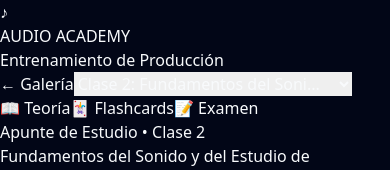
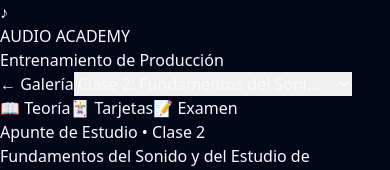
Before and after one commit to SamuAguilar/produccion-musical, a React (Vite) app: page / in a window 390 px wide. Both pictures are taken after a click on the element 195 px from the left and 216 px from the top of the page. Shown: the top 170 px of the page. Built offline with nearby package versions, Linux system fonts and the light colour scheme.

Commit message:
Ajustes de layout responsive mobile y scroll

```diff
--- a/src/App.jsx
+++ b/src/App.jsx
@@ -34,11 +34,12 @@ export default function App() {
 
 {/* Controles visibles únicamente cuando se está dentro de una clase */}
         {selectedClassId && (
-          <div className="flex items-center gap-3 ml-auto sm:ml-0">
+          <div className="w-full sm:w-auto flex flex-col sm:flex-row items-stretch sm:items-center gap-2.5 mt-2 sm:mt-0">
+            <div className="flex items-center gap-2 w-full sm:w-auto">
               {/* Botón para volver a la galería */}
               <button
                 onClick={() => setSelectedClassId(null)}
-              className="text-xs bg-slate-800 hover:bg-slate-700 text-slate-300 px-3 py-2 rounded-xl border border-slate-700 transition"
+                className="shrink-0 text-xs bg-slate-800 hover:bg-slate-700 text-slate-300 px-3 py-2 rounded-xl border border-slate-700 transition"
               >
                 ← Galería
               </button>
@@ -47,7 +48,7 @@ export default function App() {
               <select
                 value={selectedClassId}
                 onChange={(e) => handleSelectClass(e.target.value)}
-              className="bg-slate-800 border border-slate-700 text-white text-xs sm:text-sm rounded-xl px-3 py-2 outline-none focus:border-emerald-500 transition cursor-pointer"
+                className="flex-1 sm:w-48 bg-slate-800 border border-slate-700 text-white text-xs rounded-xl px-2.5 py-2 outline-none focus:border-emerald-500 transition cursor-pointer truncate"
               >
                 {Object.keys(classesData).map((id) => (
                   <option key={id} value={id}>
@@ -55,14 +56,15 @@ export default function App() {
                   </option>
                 ))}
               </select>
+            </div>
 
-            {/* Switch de 3 Modos */}
-            <div className="flex bg-slate-950 border border-slate-800 rounded-xl p-1 gap-1">
+            {/* Switch de 3 Modos (Distribuido parejo en móviles) */}
+            <div className="grid grid-cols-3 bg-slate-950 border border-slate-800 rounded-xl p-1 gap-1 w-full sm:w-auto">
               <button
                 onClick={() => setActiveTab('theory')}
-                className={`px-3 py-1.5 rounded-lg text-xs font-semibold transition ${
+                className={`py-2 sm:py-1.5 px-2 rounded-lg text-xs font-semibold text-center transition truncate ${
                   activeTab === 'theory'
-                    ? 'bg-emerald-500 text-slate-950 shadow'
+                    ? 'bg-emerald-500 text-slate-950 font-bold shadow'
                     : 'text-slate-400 hover:text-white'
                 }`}
               >
@@ -70,19 +72,19 @@ export default function App() {
               </button>
               <button
                 onClick={() => setActiveTab('flashcards')}
-                className={`px-3 py-1.5 rounded-lg text-xs font-semibold transition ${
+                className={`py-2 sm:py-1.5 px-2 rounded-lg text-xs font-semibold text-center transition truncate ${
                   activeTab === 'flashcards'
-                    ? 'bg-emerald-500 text-slate-950 shadow'
+                    ? 'bg-emerald-500 text-slate-950 font-bold shadow'
                     : 'text-slate-400 hover:text-white'
                 }`}
               >
-                🃏 Flashcards
+                🃏 Tarjetas
               </button>
               <button
                 onClick={() => setActiveTab('quiz')}
-                className={`px-3 py-1.5 rounded-lg text-xs font-semibold transition ${
+                className={`py-2 sm:py-1.5 px-2 rounded-lg text-xs font-semibold text-center transition truncate ${
                   activeTab === 'quiz'
-                    ? 'bg-emerald-500 text-slate-950 shadow'
+                    ? 'bg-emerald-500 text-slate-950 font-bold shadow'
                     : 'text-slate-400 hover:text-white'
                 }`}
               >
```
Lines whose indentation alone changed are shown as unchanged.
